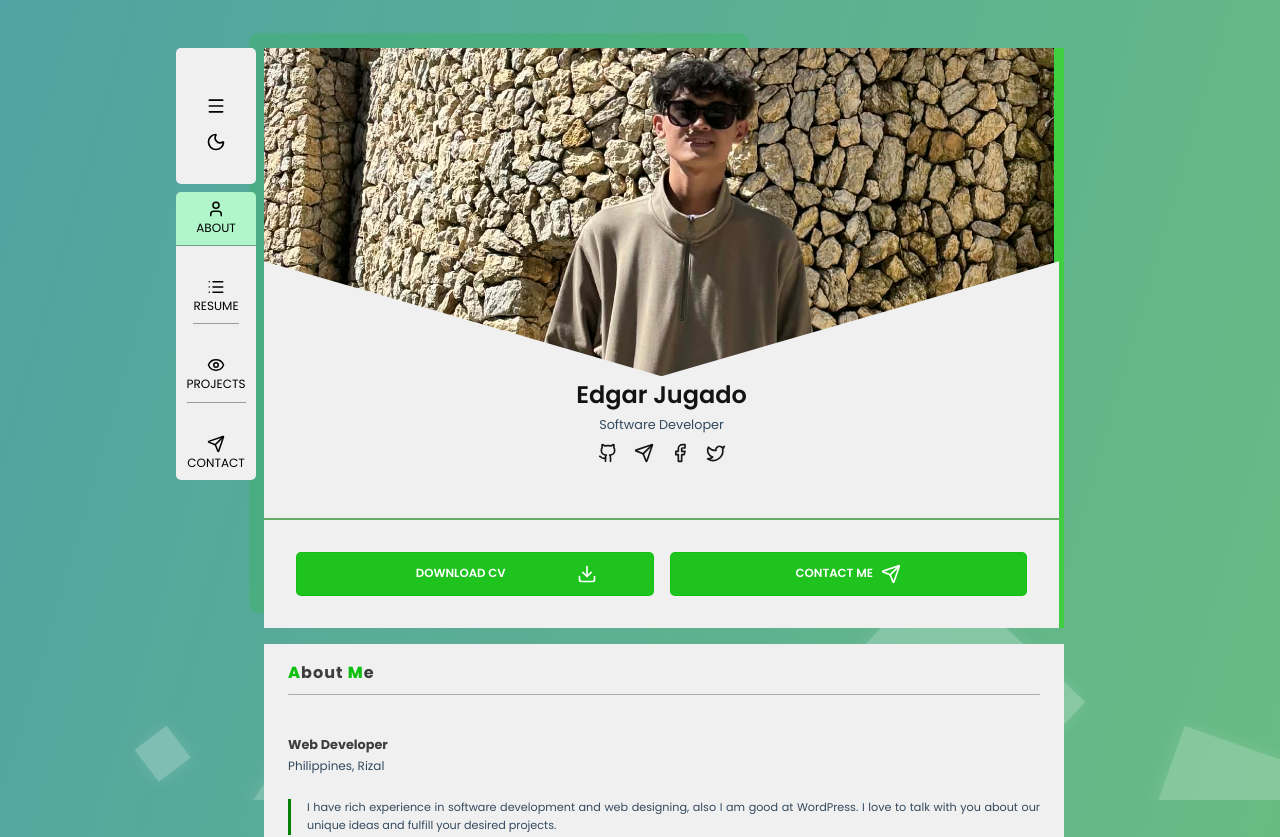
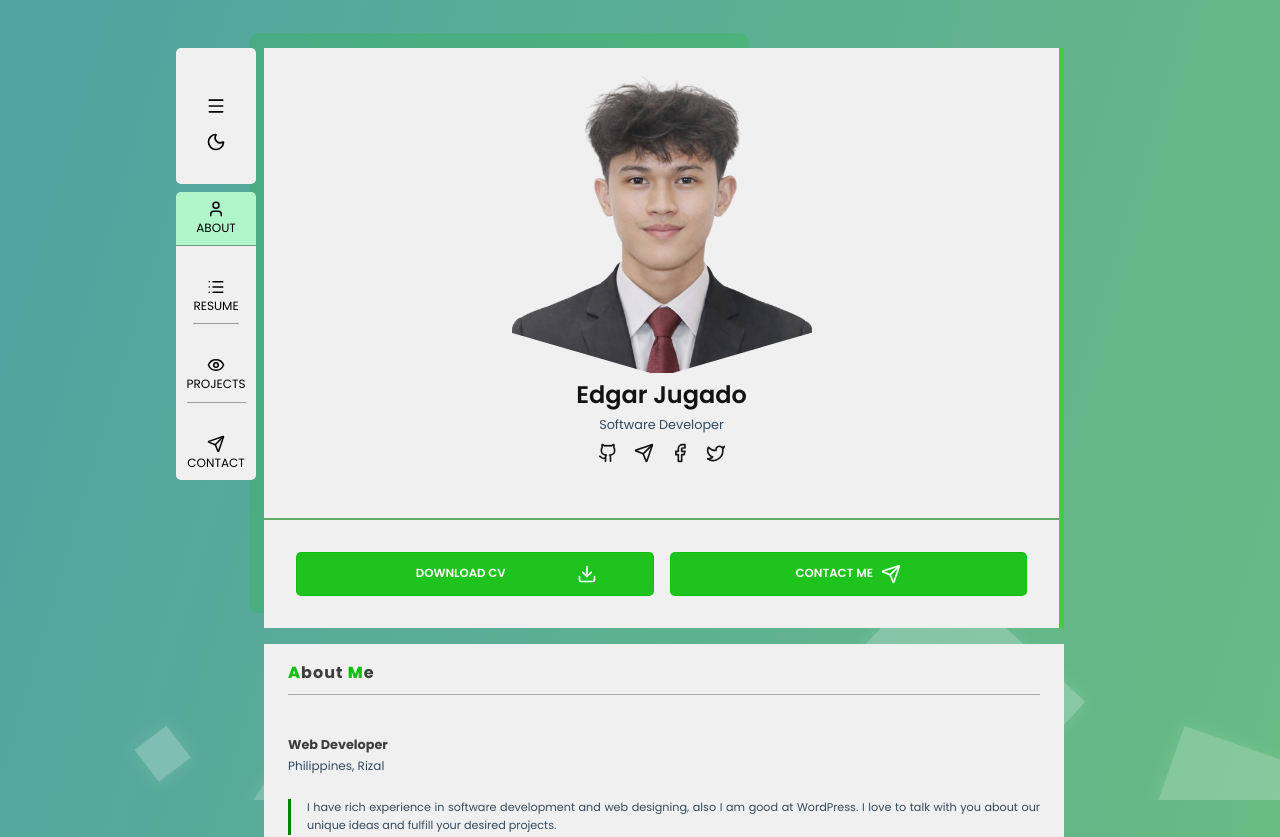
Before and after one commit to ejfron/ejfrondev, a Vue app: page / in a window 1280 px wide. Shown: the top 837 px of the page. Built offline with nearby package versions, Linux system fonts and the light colour scheme; no server answers.

Commit message:
Update Prof.vue

```diff
--- a/src/components/AboutProf/Prof.vue
+++ b/src/components/AboutProf/Prof.vue
@@ -32,7 +32,7 @@ export default {
         <div class="prof-cardValue">
                 <div class="head-cardValue">
                     <div class="card-image">
-                        <img src="./image/50c28f86-788c-4767-8111-395d8ad71361.jpg" alt="Edgar Jugado" class="imagePort">
+                         <img src="./image/df1de514-29bd-4f30-bd84-990509e46e6b-removebg-preview.png" alt="Edgar Jugado" class="imagePort">
                     </div>
                 </div>
                 <div class="section-cardValue">
@@ -149,9 +149,9 @@ border-radius: 10px;
       width: 100%;
     height: 25rem;
     clip-path: polygon(0 0, 100% 0, 100% 65%, 50% 100%, 0 65%);
-    background-color: aliceblue;
+    background: var(--profile);
     overflow: hidden; /* Important for clipped images */
-     border-right: 5px solid #10c310c8;
+
 }
 
 .card-image {
@@ -165,7 +165,7 @@ border-radius: 10px;
 
 .imagePort {
     width: 100%;
-    height: 100%;
+    max-width: 300px;
     object-fit: cover;
     object-position: center;
 }
```
